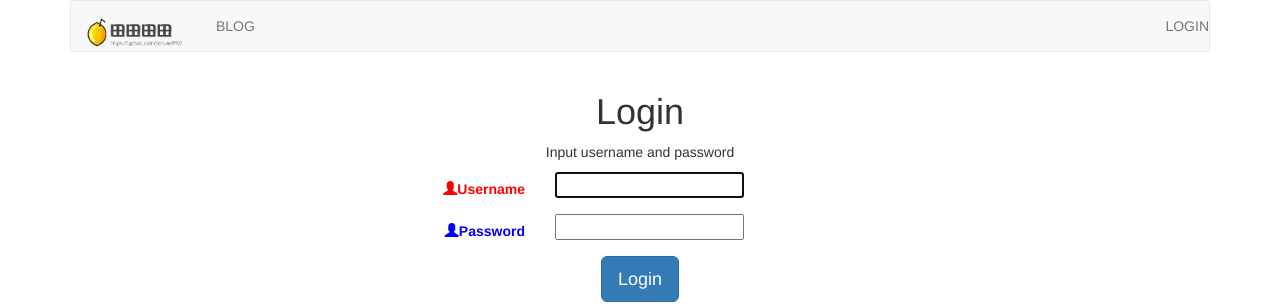
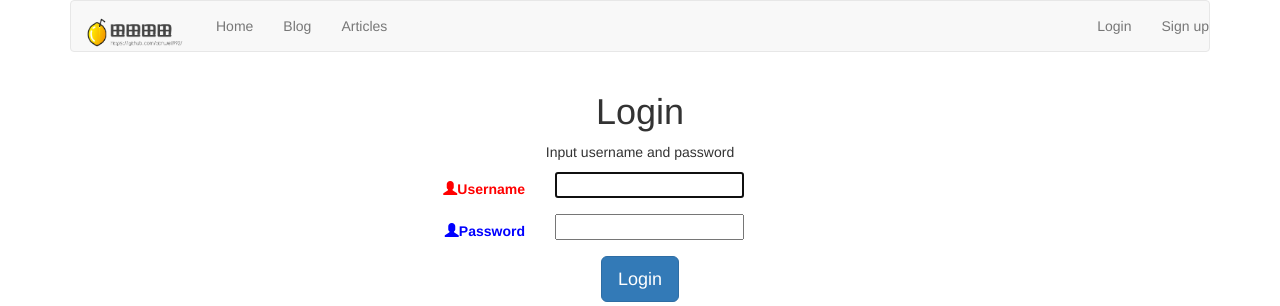
Before and after one commit to tianwei1992/mysite, a Django app: a page that uses templates/header.html in a window 1280 px wide. Shown: the top 306 px of the page. Run offline with Django 3.2, Linux system fonts and the light colour scheme; some libraries are stand-ins or nearby versions.

Commit message:
add more entry on nav bar

```diff
--- a/templates/header.html
+++ b/templates/header.html
@@ -7,7 +7,9 @@
 
         <div>
             <ul class="nav navbar-nav" role="navigation">
-               <li><a href="{% url 'blog:blog_title' %}">BLOG</a></li>
+               <li><a href="{% url 'home' %}">Home</a></li>
+               <li><a href="{% url 'blog:blog_title' %}">Blog</a></li>
+               <li><a href="{% url 'article:article_titles' %}">Articles</a></li>
             </ul>
            <ul class="nav navbar-nav navbar-right">
                  {% if user.is_authenticated %}
@@ -25,7 +27,8 @@
                  <!--      <li><a href="#" >{{user.username}}</a></li>               -->
                  <li><a href="{% url 'account:user_logout' %}" >Logout</a></li>
                  {% else %}
-                 <li><a href="{% url 'account:user_login' %}">LOGIN</a></li>
+                 <li><a href="{% url 'account:user_login' %}">Login</a></li>
+                 <li><a href="{% url 'account:register' %}">Sign up</a></li>
                  {% endif %}
            </ul>
         </div>
```
